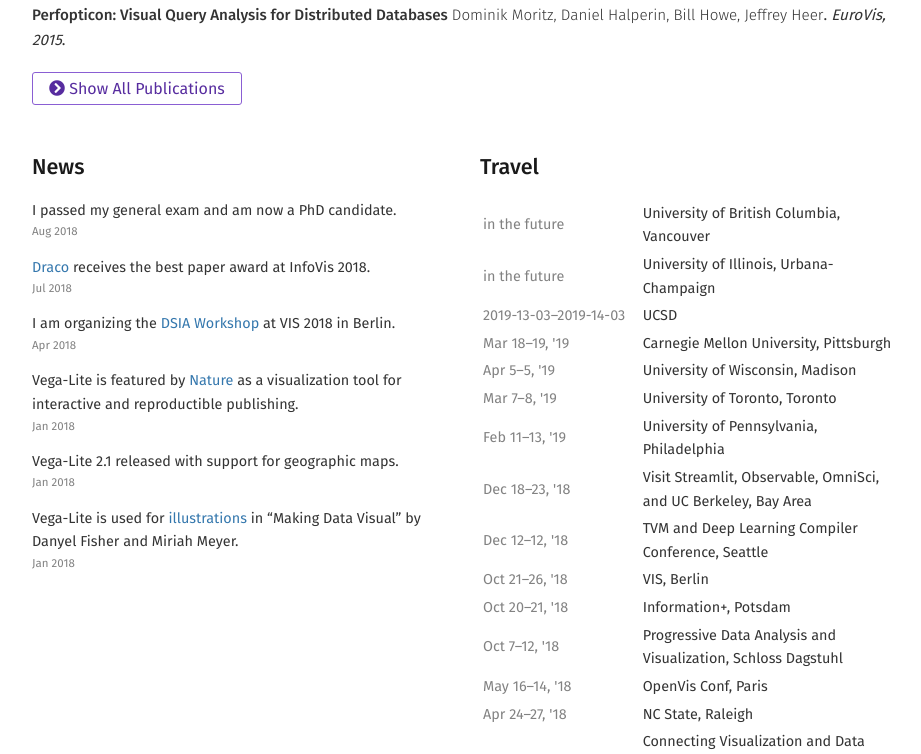
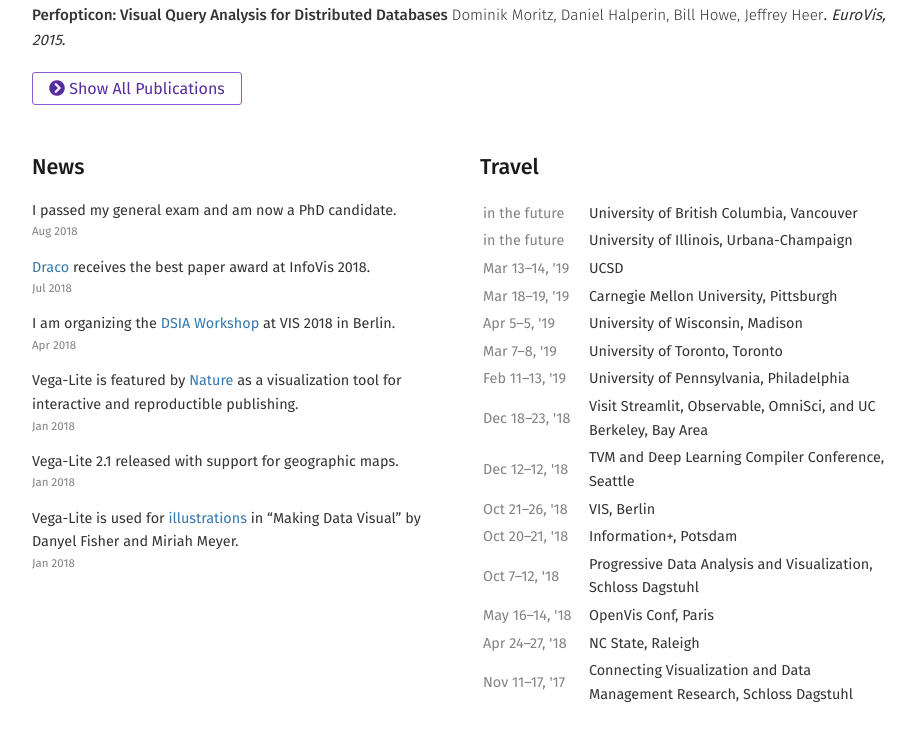
Before and after one commit to domoritz/domoritz.github.io, a Jekyll site: the page built from index.md, in a window 1280 px wide and 900 px high, scrolled down 1628 px, cut to the strip 0-754 px from the top of the window. Shown: the whole strip, without its empty margins (176-1097 px from the left). Built offline with Jekyll 4.4.1, drawn with Linux system fonts in a browser that asks for light colours; nearby versions of some CDN libraries.

Commit message:
Fix date

```diff
--- a/_data/travel.yml
+++ b/_data/travel.yml
@@ -3,8 +3,8 @@
 - title: University of Illinois
   where: Urbana-Champaign
 - title: UCSD
-  start: 2019-13-03
-  end: 2019-14-03
+  start: 2019-03-13
+  end: 2019-03-14
 - title: Carnegie Mellon University
   where: Pittsburgh
   start: 2019-03-18
```
